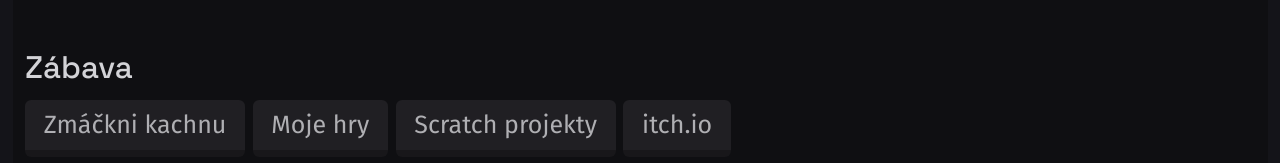
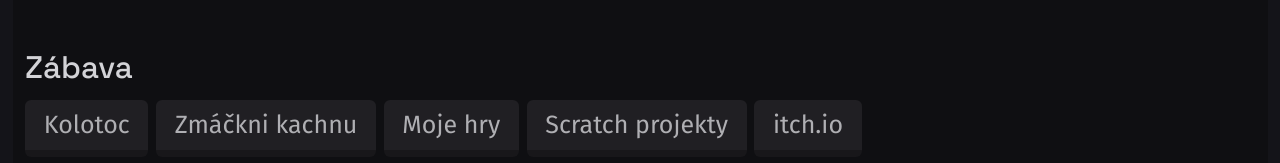
Before and after one commit to MiftikCZ/miftik-web, a plain HTML site: page index.html in a window 1280 px wide. Shown: the part 789-952 px from the top of the page. Drawn offline with Linux system fonts and the light colour scheme.

Commit message:
Add kolotoc game

```diff
--- a/index.html
+++ b/index.html
@@ -69,6 +69,7 @@
             <div class="title">Zábava</div>
             <div class="projects">
                 <!--<a href="https://miftikcz.github.io/ezviratka" class="project novinka">E Zvířátka</a>-->
+                <a class="project" href="https://gd.games/games/698061a3-b9fc-4568-8132-f43aa467ed22">Kolotoc</a>
                 <a class="project" href="https://miftikcz.github.io/kachna-clicker">Zmáčkni kachnu</a>
                 <a class="project" href="./games">Moje hry</a>
                 <a class="project" href="http://miftweb.epizy.com/scratch/">Scratch projekty</a>
```
